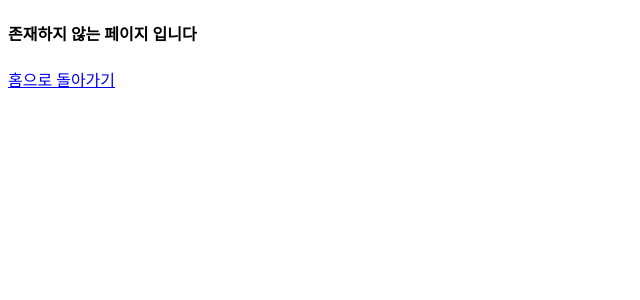
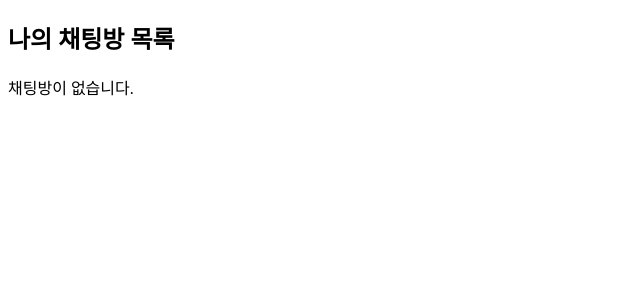
Before and after one commit to Yunseong-dev/24-1st-capston-USA, a React (Vite) app in the folder Front/: page /chatList in a window 1280 px wide. Shown: the top 300 px of the page, without its empty margins (0-640 px from the left). Built offline with nearby package versions, Linux system fonts and the light colour scheme.

Commit message:
현재 내 채팅 보기

```diff
--- a/Front/src/App.tsx
+++ b/Front/src/App.tsx
@@ -9,7 +9,7 @@ import ArticleDetail from './components/article/ArticleDetail';
 import JobList from './components/job/JobList';
 import CreateJob from './components/job/CreateJob';
 import ChatRoom from './components/chat/ChatRoom';
-
+import ChatList from './components/chat/ChatList';
 const App = () => {
   return (
     <Router>
@@ -23,6 +23,7 @@ const App = () => {
         <Route path="/JobList" element={<JobList />} />
         <Route path="/CreateJob" element={<CreateJob />} />
         <Route path="/Chat/:chatRoomId" element={<ChatRoom />} />
+        <Route path="/chatList" element={<ChatList />} />
         <Route path="*" element={<NotFound />} />
       </Routes>
     </Router>
--- /dev/null
+++ b/Front/src/components/chat/ChatList.tsx
@@ -0,0 +1,44 @@
+import { useEffect, useState } from 'react';
+import { fetcherWithToken } from '../../utils/axios';
+import useToken from '../../hooks/useToken';
+import { Chat } from '../../interface/Chat';
+import { Link } from 'react-router-dom';
+
+const ChatList = () => {
+   const [chatRooms, setChatRooms] = useState<Chat[]>([]);
+   const { token } = useToken();
+
+   useEffect(() => {
+      const fetchChatRooms = async () => {
+         try {
+            const response = await fetcherWithToken(token, '/chat/myRooms');
+            setChatRooms(response.data);
+         } catch (error) {
+            console.error('채팅방 목록을 가져오는데 실패했습니다.', error);
+         }
+      };
+
+      if (token) {
+         fetchChatRooms();
+      }
+   }, [token]);
+
+   return (
+      <div>
+         <h2>나의 채팅방 목록</h2>
+         {chatRooms.length > 0 ? (
+            <ul>
+               {chatRooms.map((room) => (
+                  <li key={room.roomId}>
+                     <Link to={`/chat/${room.roomId}`}>{room.jobTitle}</Link>
+                  </li>
+               ))}
+            </ul>
+         ) : (
+            <p>채팅방이 없습니다.</p>
+         )}
+      </div>
+   );
+};
+
+export default ChatList;
--- /dev/null
+++ b/Front/src/interface/Chat.ts
@@ -0,0 +1,4 @@
+export interface Chat {
+   roomId: string;
+   jobTitle: string;
+}
```
